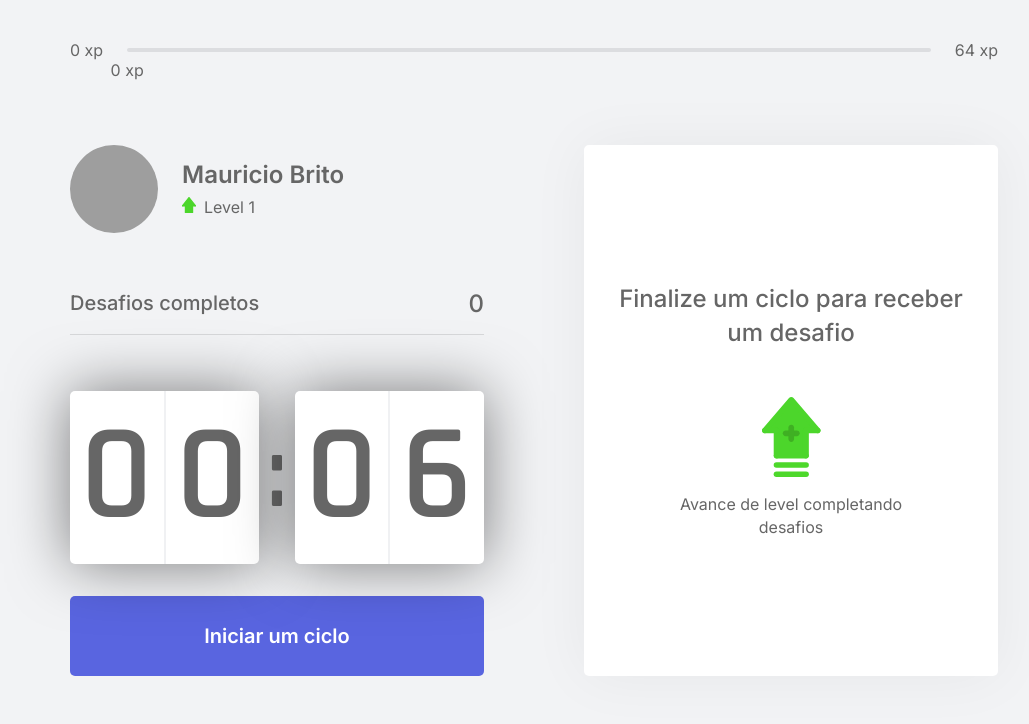
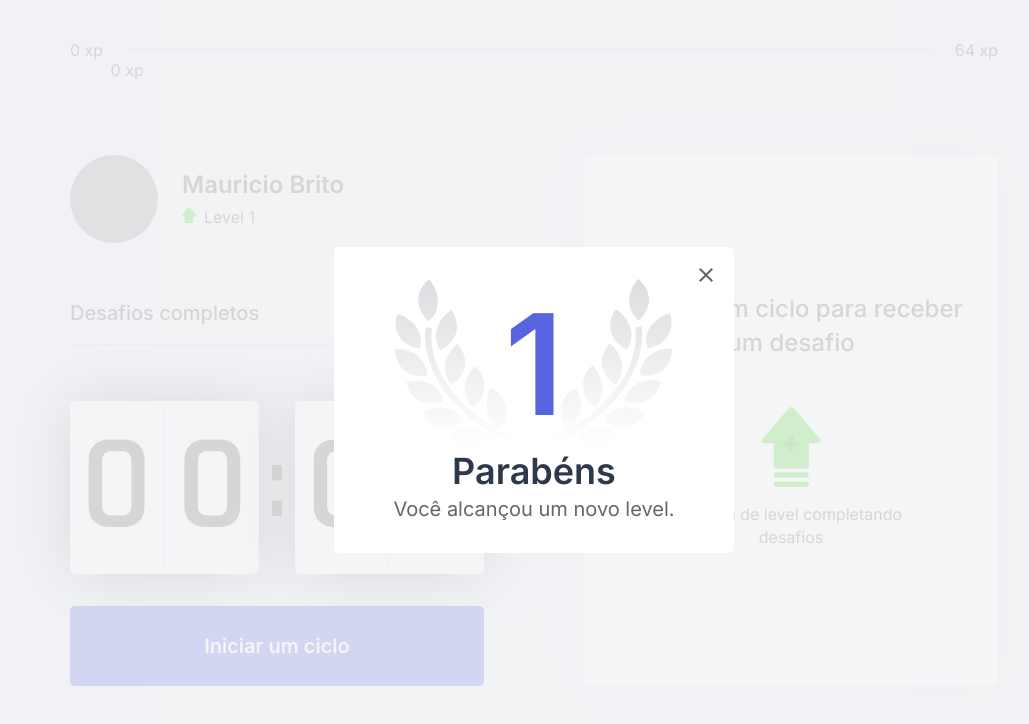
Before and after one commit to m-brito/moveit-next, a Next.js app: page / in a window 1280 px wide. Shown: the top 724 px of the page, without its empty margins (106-1135 px from the left). Built offline with nearby package versions, Linux system fonts and the light colour scheme; grey boxes are pictures that could not be loaded.

Commit message:
contexto contador

```diff
--- a/package.json
+++ b/package.json
@@ -8,11 +8,13 @@
     "start": "next start"
   },
   "dependencies": {
+    "js-cookie": "^2.2.1",
     "next": "10.0.7",
     "react": "17.0.1",
     "react-dom": "17.0.1"
   },
   "devDependencies": {
+    "@types/js-cookie": "^2.2.6",
     "@types/node": "^14.14.31",
     "@types/react": "^17.0.2",
     "@types/react-dom": "^17.0.1",
--- a/src/components/ChallengeBox.tsx
+++ b/src/components/ChallengeBox.tsx
@@ -1,9 +1,22 @@
 import styles from '../styles/components/ChallengeBox.module.css';
 import { useContext } from 'react';
 import { ChallengesContext } from '../contexts/ChallengesContext';
+import { CountdownContext } from '../contexts/CountdownContext';
 
 export function ChallengBox() {
-    const { activeChallenge, resetChallenge } = useContext(ChallengesContext);
+    const { activeChallenge, resetChallenge, completeChallenge } = useContext(ChallengesContext);
+    const { resetCountdown } = useContext(CountdownContext)
+
+
+    function handleChallengeSucceeded() {
+        completeChallenge();
+        resetCountdown();
+    }
+
+    function handleChallengeFailed() {
+        resetChallenge();
+        resetCountdown();
+    }
 
     return(
         <div className={styles.challengeBoxContainer}>
@@ -21,13 +34,14 @@ export function ChallengBox() {
                         <button
                             type="button"
                             className={styles.challengeFailedButton}
-                            onClick={resetChallenge}
+                            onClick={handleChallengeFailed}
                         >
                             Falhei
                         </button>
                         <button
                             type="button"
                             className={styles.challengeSucceededButton}
+                            onClick = {handleChallengeSucceeded}
                         >
                             Completei
                         </button>
--- /dev/null
+++ b/src/components/LevelUpModal.tsx
@@ -0,0 +1,21 @@
+import styles from '../styles/components/LevelUpModal.module.css';
+import { useContext } from 'react';
+import { ChallengesContext } from '../contexts/ChallengesContext';
+
+export function LevelUpModal() {
+    const { level } = useContext(ChallengesContext)
+
+    return(
+        <div className={styles.overlay}>
+            <div className={styles.container}>
+                <header>{level}</header>
+
+                <strong>Parabéns</strong>
+                <p>Você alcançou um novo level.</p>
+                <button type="button">
+                    <img src="/icons/close.svg" alt="Fechar Modal"/>
+                </button>
+            </div>
+        </div>
+    )
+}
--- a/src/components/Profile.tsx
+++ b/src/components/Profile.tsx
@@ -1,6 +1,10 @@
 import styles from '../styles/components/Profile.module.css';
+import { useContext } from 'react';
+import { ChallengesContext } from '../contexts/ChallengesContext';
 
 export function Profile() {
+    const { level } = useContext(ChallengesContext)
+
     return (
         <div className={styles.profileContainer}>
             <img src="https://avatars.githubusercontent.com/u/66139103?s=460&u=be4cc0c0c59b59f4419c98620950198a36009fe5&v=4" alt="Mauricio Brito"/>
@@ -8,7 +12,7 @@ export function Profile() {
                 <strong>Mauricio Brito</strong>
                 <p>
                     <img src="icons/level.svg" alt="Level"/>
-                    Level 1
+                    Level {level}
                 </p>
             </div>
         </div>
--- a/src/contexts/ChallengesContext.tsx
+++ b/src/contexts/ChallengesContext.tsx
@@ -1,5 +1,9 @@
-import { createContext, useState, ReactNode } from 'react';
+import { createContext, useState, ReactNode, useEffect } from 'react';
+
+import Cookies from 'js-cookie';
+
 import challenges from '../../challenges.json';
+import { LevelUpModal } from '../components/LevelUpModal';
 
 interface Challenge {
     type: 'body' | 'eye';
@@ -16,25 +20,44 @@ interface ChallengesContextData {
     levelUp: () => void;
     startNewChallenge: () => void;
     resetChallenge: () => void;
+    completeChallenge: () => void;
 }
 
 interface ChallengesProviderProps {
     children: ReactNode;
+    level: number;
+    currentExperience: number;
+    challengesCompleted: number;
 }
 
 export const ChallengesContext = createContext({} as ChallengesContextData);
 
-export function ChallengesProvider({ children }: ChallengesProviderProps) {
-    const [level, setLevel] = useState(1)
-    const [currentExperience, setCurrentExperience] = useState(0);
-    const [challengesCompleted, setChallengesCompleted] = useState(0);
+export function ChallengesProvider({
+    children,
+    ...rest
+}: ChallengesProviderProps) {
+    const [level, setLevel] = useState(rest.level ?? 1)
+    const [currentExperience, setCurrentExperience] = useState(rest.currentExperience ?? 0);
+    const [challengesCompleted, setChallengesCompleted] = useState(rest.challengesCompleted ?? 0);
 
     const [activeChallenge, setActiveChallenge] = useState(null);
+    const [isLevelUpModalOpen, setIsLevelUpModalOpen] = useState(false);
 
     const experienceToNextLevel = Math.pow((level + 1) * 4, 2)
 
+    useEffect(() => {
+        Notification.requestPermission();
+    }, [])
+
+    useEffect(() => {
+        Cookies.set('level', String(level));
+        Cookies.set('currentExperience', String(currentExperience));
+        Cookies.set('challengesCompleted', String(challengesCompleted));
+    }, [level, currentExperience, challengesCompleted]);
+
     function levelUp() {
-        setLevel(level + 1)
+        setLevel(level + 1);
+        setIsLevelUpModalOpen(true);
     }
 
     function startNewChallenge() {
@@ -42,11 +65,37 @@ export function ChallengesProvider({ children }: ChallengesProviderProps) {
         const challenge = challenges[randomChallengeIndex];
 
         setActiveChallenge(challenge);
+
+        new Audio('/notification.mp3').play();
+
+        if (Notification.permission === 'granted') {
+            new Notification('Novo desafio 🔊🎉', {
+                body: `Valendo ${challenge.amount} xp`
+            })
+        }
     }
 
     function resetChallenge() {
         setActiveChallenge(null);
+    }
 
+    function completeChallenge() {
+        if (!activeChallenge) {
+            return;
+        }
+
+        const { amount } = activeChallenge;
+
+        let finalExperience = currentExperience + amount;
+
+        if (finalExperience >= experienceToNextLevel) {
+            finalExperience = finalExperience - experienceToNextLevel;
+            levelUp();
+        }
+
+        setCurrentExperience(finalExperience);
+        setActiveChallenge(null);
+        setChallengesCompleted(challengesCompleted + 1);
     }
 
     return(
@@ -60,9 +109,11 @@ export function ChallengesProvider({ children }: ChallengesProviderProps) {
                 startNewChallenge,
                 activeChallenge,
                 resetChallenge,
+                completeChallenge,
             }}
         >
             {children}
+            <LevelUpModal />
         </ChallengesContext.Provider>
     )
 }
--- /dev/null
+++ b/src/contexts/CountdownContext.tsx
@@ -0,0 +1,67 @@
+import { createContext, ReactNode, useState, useContext, useEffect } from "react";
+import { ChallengesContext } from "./ChallengesContext";
+
+interface CountdownContextData {
+    minutes: number;
+    seconds: number;
+    hasFinished: boolean;
+    isActive: boolean;
+    startCountdown: () => void;
+    resetCountdown: () => void;
+}
+
+interface CountdownProviderProps {
+    children: ReactNode;
+}
+
+export const CountdownContext = createContext({} as CountdownContextData);
+
+let countdownTimeout: NodeJS.Timeout;
+
+export function CountdownProvider({children}: CountdownProviderProps) {
+    const { startNewChallenge } = useContext(ChallengesContext);
+
+    const [time, setTime] = useState(0.1 * 60);
+    const [isActive, setIsActive] = useState(false);
+    const [hasFinished, setHasFinished] = useState(false);
+
+    const minutes = Math.floor(time / 60);
+    const seconds = time % 60;
+
+    function startCountdown() {
+        setIsActive(true);
+    }
+
+    function resetCountdown() {
+        setIsActive(false)
+        clearTimeout(countdownTimeout)
+        setHasFinished(false)
+        setTime(0.1 * 60)
+    }
+
+    useEffect(() => {
+        if (isActive && time > 0) {
+            countdownTimeout = setTimeout(() => {
+                setTime(time - 1);
+            }, 1000)
+        } else if(isActive && time === 0) {
+            setHasFinished(true);
+            setIsActive(false);
+            startNewChallenge();
+        }
+    }, [isActive, time])
+
+    return(
+        <CountdownContext.Provider value={{
+            minutes,
+            seconds,
+            hasFinished,
+            isActive,
+            startCountdown,
+            resetCountdown,
+
+        }}>
+            {children}
+        </CountdownContext.Provider>
+    )
+}
--- a/src/pages/_app.tsx
+++ b/src/pages/_app.tsx
@@ -1,12 +1,8 @@
 import "../styles/global.css";
-
-import { ChallengesProvider } from '../contexts/ChallengesContext';
 
 function MyApp({ Component, pageProps }) {
   return (
-    <ChallengesProvider>
-      <Component {...pageProps} />
-    </ChallengesProvider>
+    <Component {...pageProps} />
   )
 }
 
--- a/src/pages/index.tsx
+++ b/src/pages/index.tsx
@@ -1,17 +1,31 @@
+import Head from 'next/head';
+import { GetServerSideProps } from 'next';
+
 import { CompletedChallenges } from '../components/CompletedChallenges';
 import { Countdown } from '../components/Countdown';
 import { ExperienceBar } from "../components/ExperienceBar";
 import { Profile } from '../components/Profile';
 
-import Head from 'next/head';
-
 import styles from '../styles/pages/Home.module.css';
 import { ChallengBox } from '../components/ChallengeBox';
+import { CountdownProvider } from '../contexts/CountdownContext';
+import { ChallengesProvider } from '../contexts/ChallengesContext';
 
 //npm run dev
 
-export default function Home() {
+interface HomeProps{
+  level: number;
+  currentExperience: number;
+  challengesCompleted: number;
+}
+
+export default function Home(props: HomeProps) {
   return (
+    <ChallengesProvider
+      level={props.level}
+      currentExperience={props.currentExperience}
+      challengesCompleted={props.challengesCompleted}
+    >
       <div className={styles.container}>
         <Head>
           <title>Inicio | move.it</title>
@@ -19,8 +33,9 @@ export default function Home() {
 
         <ExperienceBar />
 
+        <CountdownProvider>
           <section>
-        <div >
+            <div>
               <Profile />
               <CompletedChallenges />
               <Countdown />
@@ -29,6 +44,30 @@ export default function Home() {
               <ChallengBox />
             </div>
           </section>
+        </CountdownProvider>
       </div>
+    </ChallengesProvider>
   )
 }
+
+
+// consigo manipular quais dados sao passado da camada
+// do next para o front-end... quais dados sao passados do servidor
+// back-end do next para o cliente que no caso roda em react.
+
+export const getServerSideProps: GetServerSideProps = async (ctx) => {
+  // chamada API
+  const {level, currentExperience, challengesCompleted} = ctx.req.cookies;
+
+  return{
+    props: {
+      level: Number(level),
+      currentExperience: Number(currentExperience),
+      challengesCompleted: Number(challengesCompleted)
+    }
+  }
+}
+
+// Back-end(Ruby)
+// Next.js (Node.js)
+// Front-end (React)
--- a/src/styles/components/ExperienceBar.module.css
+++ b/src/styles/components/ExperienceBar.module.css
@@ -1,6 +1,8 @@
 .experienceBar {
     display: flex;
     align-items: center;
+
+    margin-bottom: 20px;
 }
 
 .experienceBar span{
--- /dev/null
+++ b/src/styles/components/LevelUpModal.module.css
@@ -0,0 +1,53 @@
+.overlay {
+    background: rgba(242, 243, 245, 0.8);
+    position: fixed;
+    top: 0;
+    left: 0;
+    bottom: 0;
+    right: 0;
+
+    display: flex;
+    align-items: center;
+    justify-content: center;
+}
+
+.container {
+    background: var(--white);
+    width: 100%;
+    max-width: 400px;
+    padding: 2rem 3rem;
+    border-radius: 5px;
+    box-shadow: 0 0 60 rgba(0, 0, 0, 0.05);
+    text-align: center;
+    position: relative;
+}
+
+.container header {
+    font-size: 8.75rem;
+    font-weight: 600;
+    color: var(--blue);
+    background: url('/icons/levelup.svg') no-repeat center;
+    background-size: contain;
+}
+
+.container strong {
+    font-size: 2.25rem;
+    color: var(--title);
+}
+
+.container p {
+    font-size: 1.25rem;
+    color: var(--text);
+    margin-top: 0.25rem;
+}
+
+.container button {
+    position: absolute;
+    right: 0.5rem;
+    top: 0.5rem;
+    background: none;
+    /* ou
+    background: transparent; */
+    border: 0;
+    font-size: 0;
+}
```
Also changed, not shown: src/components/Countdown.tsx (+9 -30 lines), src/styles/pages/Home.module.css (line endings or trailing spaces), 1 other file (tests, documents, lock files or other folders). Lines whose indentation alone changed are shown as unchanged.
